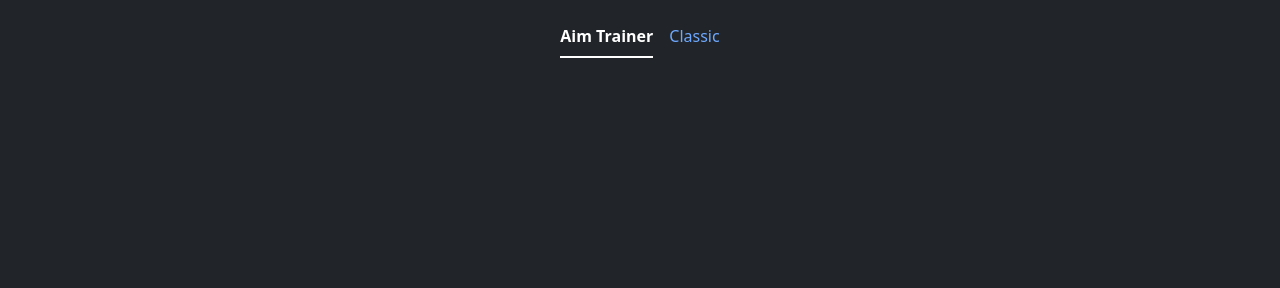
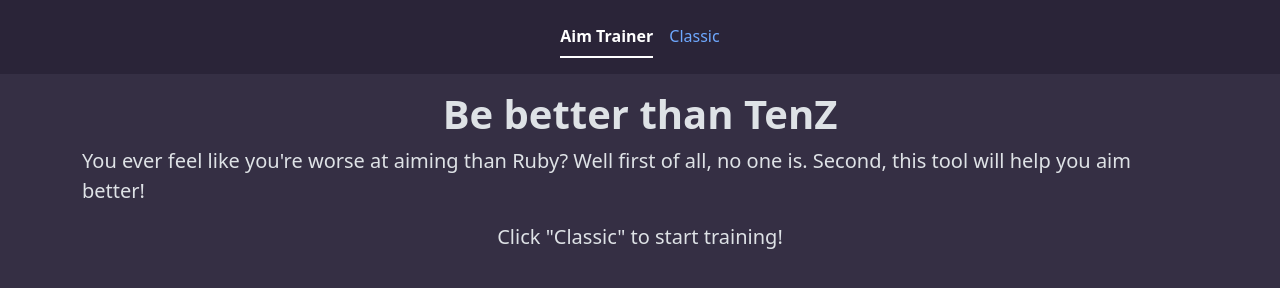
Before and after one commit to jgvalero/aim-trainer, a plain HTML site: page index.html in a window 1280 px wide. Drawn offline with nearby package versions, Linux system fonts and the light colour scheme.

Commit message:
Added some styling and content.

```diff
--- a/index.html
+++ b/index.html
@@ -18,6 +18,13 @@
         </ul>
     </header>
 
+    <main class="container-sm d-flex flex-column align-items-center py-3">
+        <h1 class="fw-bold">Be better than TenZ</h1>
+        <p class="lead">You ever feel like you're worse at aiming than Ruby? Well first of all, no one is. Second, this
+            tool will
+            help you aim better!</p>
+        <p class="lead">Click "Classic" to start training!</p>
+    </main>
 
 </body>
 
--- a/style.css
+++ b/style.css
@@ -1,7 +1,14 @@
+body {
+    background-color: #352f44;
+}
+
+header {
+    background-color: #2a2438;
+}
+
 .window {
-    background-color: white;
+    background-color: #5c5470;
     aspect-ratio: 1 / 1;
-    order: -1;
     position: relative;
 }
 
```
Also changed, not shown: public/classic.html (+1 -1 lines).
